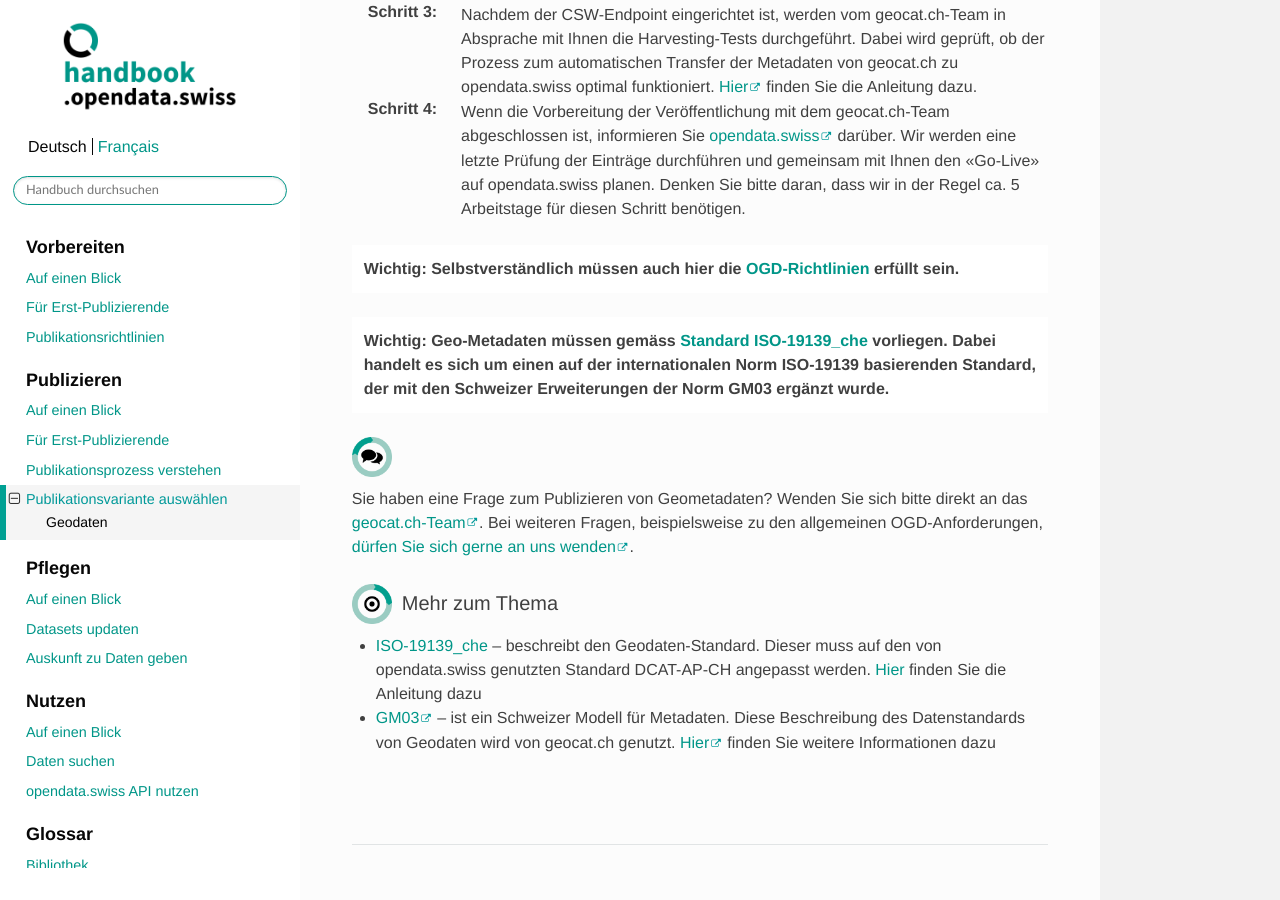
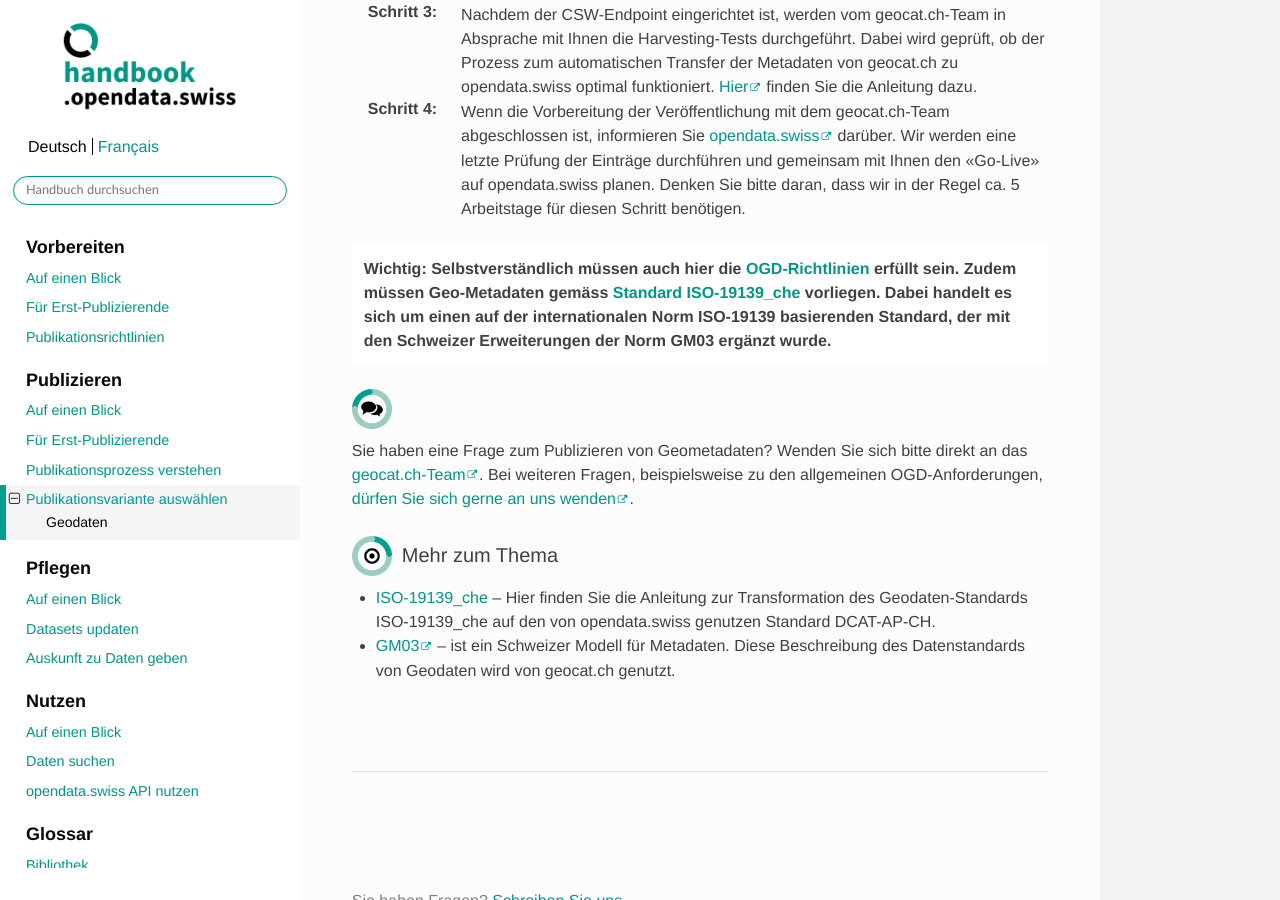
Before and after one commit to opendata-swiss/ogdch-handbook, a Sphinx documentation site: the page built from source/content/publizieren/publikationsvarianten/geodaten.rst, in a window 1280 px wide and 900 px high, scrolled down 797 px. Built offline with Sphinx 7.4.7 and the Read the Docs theme 2.0.0, drawn with Linux system fonts in a browser that asks for light colours; cross-references to code outside the pages are shown as plain code; some of the changed text lies outside the part shown.

Commit message:
corrections on page 'Geodaten' after po-review

```diff
--- a/source/content/publizieren/publikationsvarianten/geodaten.rst
+++ b/source/content/publizieren/publikationsvarianten/geodaten.rst
@@ -59,10 +60,7 @@ Harvesting von Geodaten (geocat.ch > opendata.swiss)
     Wichtig: Selbstverständlich müssen auch hier die
     :doc:`OGD-Richtlinien <../../glossar/bibliothek/ogd-richtlinien>`
     erfüllt sein.
-
-.. container:: important
-
-    Wichtig: Geo-Metadaten müssen gemäss
+    Zudem müssen Geo-Metadaten gemäss
     :doc:`Standard ISO-19139_che <../../glossar/bibliothek/geocat-mapping>`
     vorliegen. Dabei handelt es sich um einen auf der internationalen
     Norm ISO-19139 basierenden Standard, der mit den Schweizer
@@ -82,5 +80,5 @@ Bei weiteren Fragen, beispielsweise zu den allgemeinen OGD-Anforderungen,
 
    Mehr zum Thema
 
-- :doc:`ISO-19139_che <../../glossar/bibliothek/geocat-mapping>` – beschreibt den Geodaten-Standard. Dieser muss auf den von opendata.swiss genutzten Standard DCAT-AP-CH angepasst werden. :doc:`Hier <../../glossar/bibliothek/geocat-mapping>` finden Sie die Anleitung dazu
-- `GM03 <https://www.geocat.admin.ch/de/dokumentation/gm03.html>`__ – ist ein Schweizer Modell für Metadaten. Diese Beschreibung des Datenstandards von Geodaten wird von geocat.ch genutzt. `Hier <https://www.geocat.admin.ch/de/dokumentation/gm03.html>`__ finden Sie weitere Informationen dazu
+- :doc:`ISO-19139_che <../../glossar/bibliothek/geocat-mapping>` – Hier finden Sie die Anleitung zur Transformation des Geodaten-Standards ISO-19139_che auf den von opendata.swiss genutzen Standard DCAT-AP-CH.
+- `GM03 <https://www.geocat.admin.ch/de/dokumentation/gm03.html>`__ – ist ein Schweizer Modell für Metadaten. Diese Beschreibung des Datenstandards von Geodaten wird von geocat.ch genutzt.
```
Also changed, not shown: other parts of source/content/publizieren/publikationsvarianten/geodaten.rst (+2 -1 lines).
